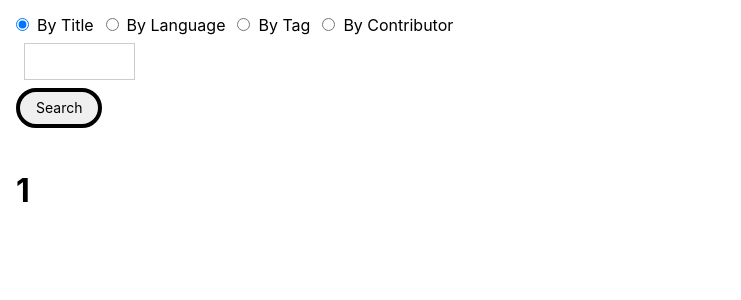
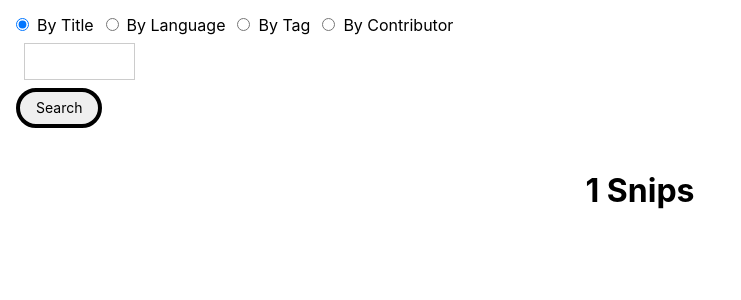
Before and after one commit to Momentum-Team-10/django-duplex-team-hufflepuff, a Django app: page /snippets/language/1/ in a window 1280 px wide. Shown: the part 88-388 px from the top of the page, without its empty margins (0-741 px from the left). Run offline with Django 3.2, Linux system fonts and the light colour scheme; data that the repository does not hold is empty.

Commit message:
filtered by tag and by language look a little better

```diff
--- a/hufflepuff/templates/code_snips/by_language.html
+++ b/hufflepuff/templates/code_snips/by_language.html
@@ -7,7 +7,7 @@
 
 {% block content %}
 
-<h1 class='sans-serif'>{{language}}</h1>
+<h1 class='sans-serif tc'>{{language}} Snips</h1>
 
 {% for snippet in snippets %}
 <div class="flex items-center justify-center">
```
